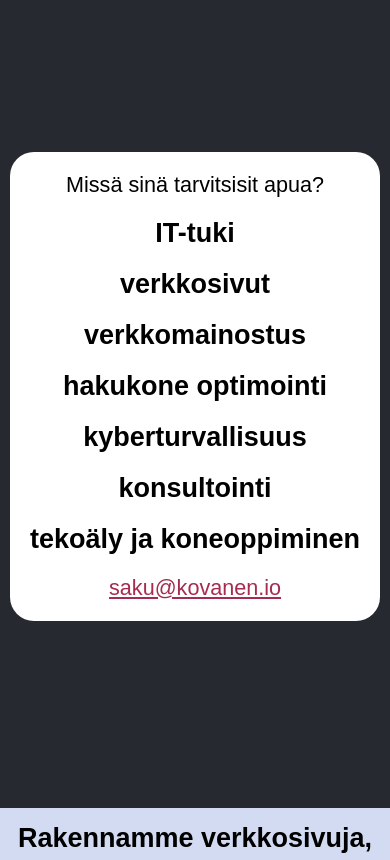
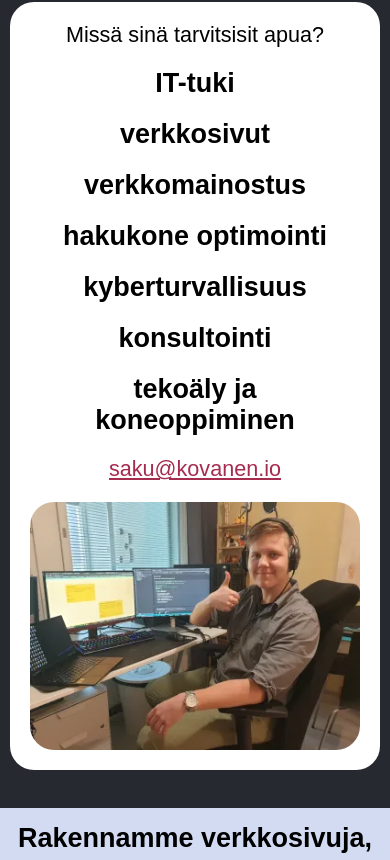
Before and after one commit to Sakkov/kovanen.io, a SvelteKit app: page / in a window 390 px wide. Shown: the part 1724-2584 px from the top of the page. Built offline with nearby package versions, Linux system fonts and the light colour scheme.

Commit message:
minor style fixes

```diff
--- a/src/routes/+page.svelte
+++ b/src/routes/+page.svelte
@@ -63,15 +63,11 @@
         <h3>
           <a href="mailto:saku@kovanen.io">saku@kovanen.io</a>
         </h3>
+        <img src={peukku360} alt="Iloinen web kehitys" class="onST768" />
       </div>
     </div>
     <div class="img-container">
-      <img src={peukku} alt="Iloinen it-tuki" class="only-large" />
-      <img
-        src={peukku360}
-        alt="Iloinen web kehitys"
-        class="medium-and-smaller"
-      />
+      <img src={peukku} alt="Iloinen it-tuki" class="onGT768" />
     </div>
   </div>
 </section>
@@ -152,14 +148,14 @@
             alt="it-tuki"
             width="500"
             height="375"
-            class="only-large"
+            class="onGT768"
           />
           <img
             src={itTuki360}
             alt="it-tuki"
             width="360"
             height="270"
-            class="medium-and-smaller"
+            class="onST768"
           />
         </div>
         <h3>
@@ -271,4 +267,44 @@
     width: max-content;
     height: max-content;
   }
+
+  /* MEDIUM DISPLAY STYLES */
+  @media screen and (max-width: 960px) {
+    section#peukku img {
+      width: 200%;
+      transform: translateX(-50%);
+    }
+
+    section#peukku .text-container {
+      justify-content: center;
+    }
+
+    section#it-tuki .img-container {
+      margin: 0;
+    }
+
+    section#it-tuki img {
+      transform: scale(1);
+      max-width: 100%;
+    }
+
+    section#it-tuki .text {
+      max-width: 100%;
+    }
+  }
+
+  /* SMALL DISPLAY STYLES */
+  @media screen and (max-width: 768px) {
+    section#peukku img {
+      width: 100%;
+      max-width: 360px;
+      transform: translateX(0);
+      margin: 20px auto 0 auto;
+    }
+
+    section#peukku .content {
+      display: block;
+    }
+  }
+  /* END SMALL DISPLAY STYLES */
 </style>
--- a/src/routes/styles.css
+++ b/src/routes/styles.css
@@ -151,11 +151,11 @@ a img:hover {
 /* END SCROLL INDICATOR */
 
 
-.only-large {
+.onGT768 {
     display: block;
 }
 
-.medium-and-smaller {
+.onST768 {
     display: none;
 }
 
@@ -167,50 +167,14 @@ a img:hover {
     display: none;
 }
 
+.sshh {
+    display: none;
+}
+
 /* MEDIUM DISPLAY STYLES */
 @media screen and (max-width: 960px) {
     body {
         font-size: 18px;
-    }
-
-    section#peukku .content {
-        display: block;
-    }
-
-    section#peukku img {
-        width: 100%;
-        max-width: 360px;
-        transform: translateX(0);
-        margin: 20px auto;
-    }
-
-    section#peukku .text-container {
-        justify-content: center;
-    }
-
-    section#peukku .text {
-        width: 100%;
-    }
-
-    section#it-tuki .img-container {
-        margin: 0;
-    }
-
-    section#it-tuki img {
-        transform: scale(1);
-        max-width: 100%;
-    }
-
-    section#it-tuki .text {
-        max-width: 100%;
-    }
-
-    .only-large {
-        display: none;
-    }
-
-    .medium-and-smaller {
-        display: block;
     }
 }
 
@@ -259,10 +223,14 @@ a img:hover {
         border-radius: 24px;
         padding: 20px;
     }
-}
 
-.sshh {
-    display: none;
+    .onGT768 {
+        display: none;
+    }
+
+    .onST768 {
+        display: block;
+    }
 }
 /* END SMALL DISPLAY STYLES */
 
@@ -296,8 +264,4 @@ a img:hover {
     .g-recaptcha {
         transform: scale(0.8);
     }
-
-    .ssshh {
-        display: none;
-    }
 }
```
